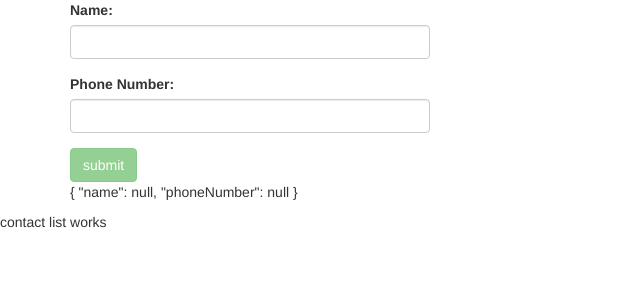
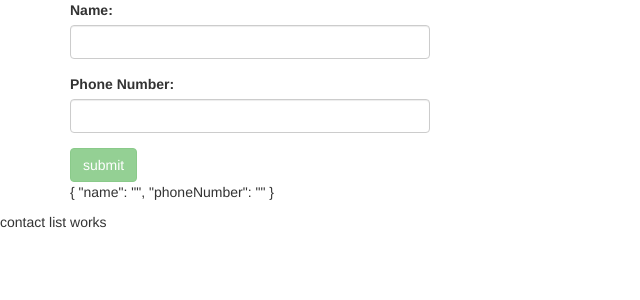
Before and after one commit to sedc-codecademy/sedc5-angular-dzevo, an Angular app in the folder group-en/second-app/: page / in a window 1280 px wide. Shown: the top 300 px of the page, without its empty margins (0-640 px from the left). Built offline with nearby package versions, Linux system fonts and the light colour scheme.

Commit message:
added form builders

```diff
--- a/group-en/second-app/src/app/components/create-contact.component.ts
+++ b/group-en/second-app/src/app/components/create-contact.component.ts
@@ -1,5 +1,5 @@
 import { Component, ViewChild, OnInit, Input } from "@angular/core"
-import { NgForm, FormGroup, FormControl } from "@angular/forms";
+import { NgForm, FormGroup, FormControl, FormBuilder, Validators } from "@angular/forms";
 import { Contact } from "../models/contact";
 @Component({
     selector: "create-contact",
@@ -9,9 +9,13 @@ export class CreateContactComponent implements OnInit {
     @Input()
     contact: Contact = Contact.empty();
 
-    contactForms: FormGroup = new FormGroup({
-        name: new FormControl(),
-        phoneNumber: new FormControl()
+    constructor(private fb: FormBuilder) {
+
+    }
+
+    contactForms = this.fb.group({
+        name: [ "", [ Validators.maxLength(5), Validators.required ] ],
+        phoneNumber: ""
     });
 
     ngOnInit() {
```
